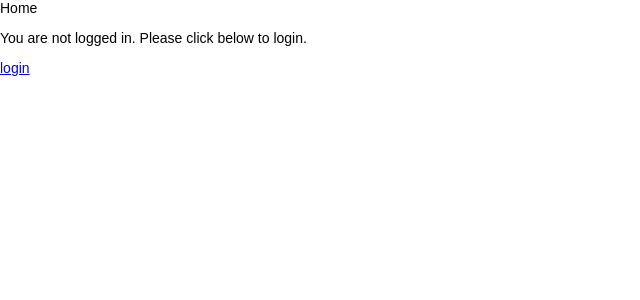
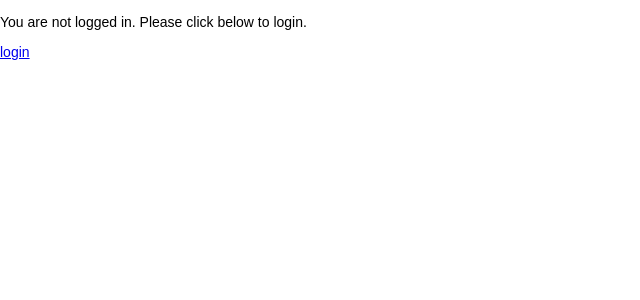
Before and after one commit to lupefn/ontime, a Django app: page / in a window 1280 px wide. Shown: the top 300 px of the page, without its empty margins (0-640 px from the left). Run offline with Django 3.2, Linux system fonts and the light colour scheme; some libraries are stand-ins or nearby versions.

Commit message:
deleted unnecessary title

```diff
--- a/ontime/templates/mycalendar.html
+++ b/ontime/templates/mycalendar.html
@@ -80,9 +80,6 @@
 </style>
 </head>
 <body>
-
-{% block title %}Home{% endblock %}
-
 {% block content %}
 {% if user.is_authenticated %}
 
```
